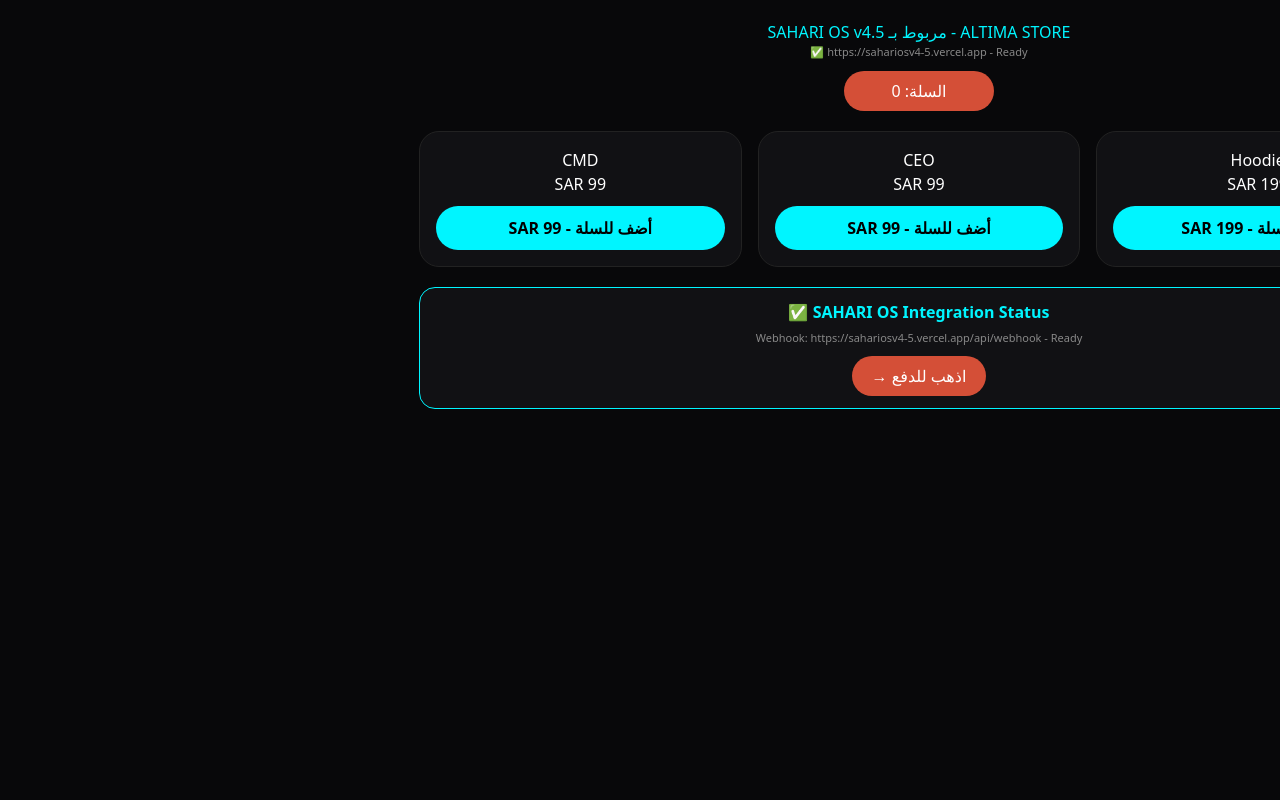
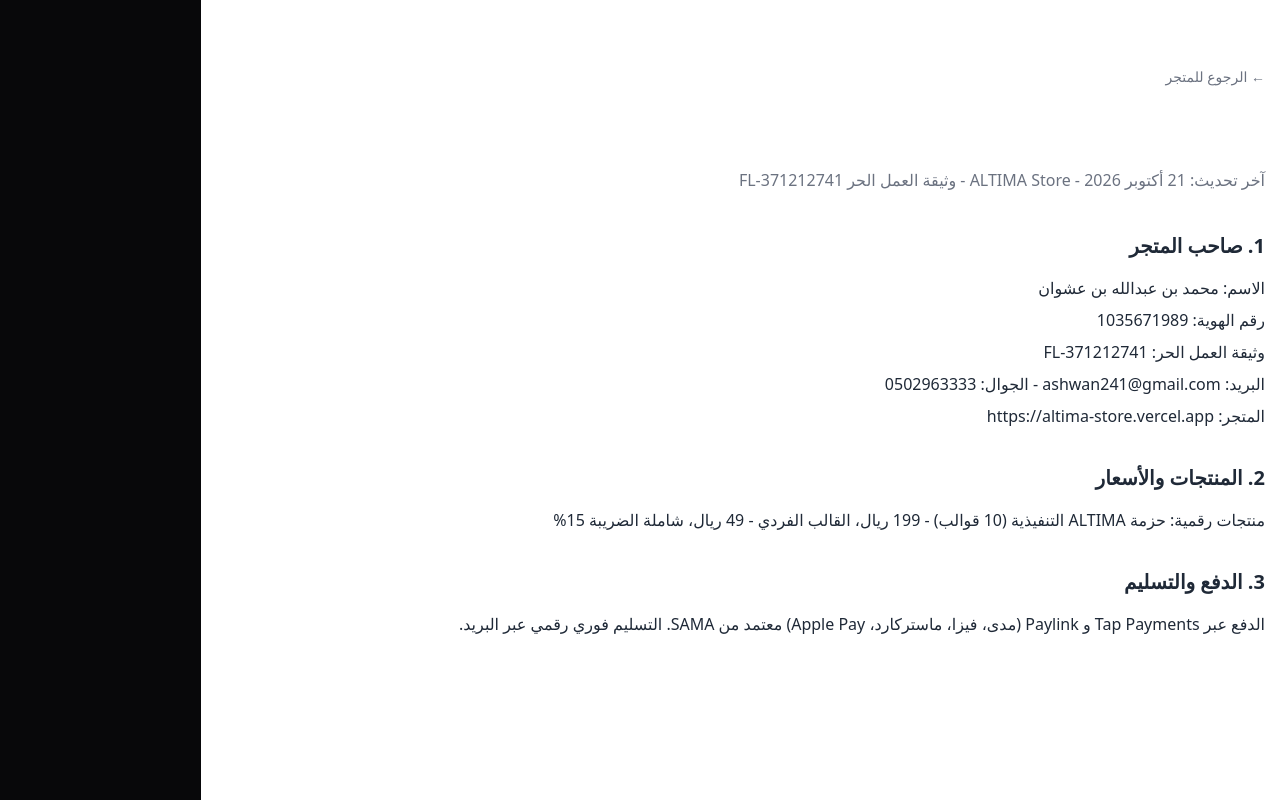
Before and after one commit to altima261/altima-store, a Next.js app: page /terms in a window 1280 px wide. Built offline with nearby package versions, Linux system fonts and the light colour scheme.

Commit message:
Refactor terms page and remove cart functionality

```diff
--- a/app/terms/page.tsx
+++ b/app/terms/page.tsx
@@ -1,51 +1,28 @@
-'use client';
-import { useState } from 'react';
+export default function TermsPage() {
+  return (
+    <div className="min-h-screen bg-white" dir="rtl">
+      <div className="max-w-4xl mx-auto px-6 py-16">
+        <div className="mb-8">
+          <a href="/" className="text-sm text-gray-500 hover:text-black">← الرجوع للمتجر</a>
+        </div>
+        <h1 className="text-4xl font-black mb-2">الشروط والأحكام</h1>
+        <p className="text-gray-500 mb-10">آخر تحديث: 21 أكتوبر 2026 - ALTIMA Store - وثيقة العمل الحر FL-371212741</p>
 
-export default function Page() {
-  const [cart, setCart] = useState(0);
-
-  function order(p: string, amount: number) {
-    setCart(c => c + 1);
-    fetch('https://sahariosv4-5.vercel.app/api/webhook', {
-      method: 'POST',
-      headers: { 'Content-Type': 'application/json' },
-      body: JSON.stringify({
-        product: p,
-        amount: amount,
-        customer: 'Guest',
-        order_id: 'ALT-' + Date.now(),
-        time: new Date().toISOString(),
-        source: 'altima-store'
-      })
-    });
-  }
-
-  return (
-    <div dir="rtl" style={{ minHeight: '100vh', background: '#08080a', color: '#fff', padding: 20 }}>
-      <div style={{ maxWidth: 1000, margin: '0 auto' }}>
-        <h1 style={{ textAlign: 'center', color: '#00F5FF' }}>ALTIMA STORE - مربوط بـ SAHARI OS v4.5</h1>
-        <p style={{ textAlign: 'center', fontSize: 11, color: '#888' }}>https://sahariosv4-5.vercel.app - Ready ✅</p>
-        <div style={{ textAlign: 'center', background: '#D44F37', color: '#fff', padding: 8, borderRadius: 999, margin: '10px auto', width: 150 }}>السلة: {cart}</div>
-        <div style={{ display: 'grid', gridTemplateColumns: 'repeat(auto-fit, minmax(260px, 1fr))', gap: 16, marginTop: 20 }}>
-          <div style={{ background: '#111114', border: '1px solid #222', borderRadius: 20, padding: 16, textAlign: 'center' }}>
-            <h3>Hoodie</h3><p>199 SAR</p>
-            <button onClick={() => order('Hoodie Altima - 199 SAR', 199)} style={{ width: '100%', height: 44, borderRadius: 999, background: '#00F5FF', color: '#000', fontWeight: 900, border: 'none', cursor: 'pointer', marginTop: 10 }}>أضف للسلة - 199 SAR</button>
-          </div>
-          <div style={{ background: '#111114', border: '1px solid #222', borderRadius: 20, padding: 16, textAlign: 'center' }}>
-            <h3>CEO</h3><p>99 SAR</p>
-            <button onClick={() => order('CEO - 99 SAR', 99)} style={{ width: '100%', height: 44, borderRadius: 999, background: '#00F5FF', color: '#000', fontWeight: 900, border: 'none', cursor: 'pointer', marginTop: 10 }}>أضف للسلة - 99 SAR</button>
-          </div>
-          <div style={{ background: '#111114', border: '1px solid #222', borderRadius: 20, padding: 16, textAlign: 'center' }}>
-            <h3>CMD</h3><p>99 SAR</p>
-            <button onClick={() => order('CMD - 99 SAR', 99)} style={{ width: '100%', height: 44, borderRadius: 999, background: '#00F5FF', color: '#000', fontWeight: 900, border: 'none', cursor: 'pointer', marginTop: 10 }}>أضف للسلة - 99 SAR</button>
-          </div>
-        </div>
-        <div style={{ marginTop: 20, background: '#111114', border: '1px solid #00F5FF', borderRadius: 16, padding: 12, textAlign: 'center' }}>
-          <div style={{ color: '#00F5FF', fontWeight: 900 }}>SAHARI OS Integration Status ✅</div>
-          <div style={{ fontSize: 11, color: '#888', marginTop: 6 }}>Webhook: https://sahariosv4-5.vercel.app/api/webhook - Ready</div>
-          <a href="/checkout" style={{ display: 'inline-block', marginTop: 10, background: '#D44F37', color: '#fff', padding: '8px 20px', borderRadius: 999, textDecoration: 'none' }}>اذهب للدفع →</a>
+        <div className="space-y-8 text- leading-8 text-gray-800">
+          <section>
+            <h2 className="text-xl font-bold mb-3">1. صاحب المتجر</h2>
+            <p>الاسم: محمد بن عبدالله بن عشوان<br/>رقم الهوية: 1035671989<br/>وثيقة العمل الحر: FL-371212741<br/>البريد: ashwan241@gmail.com - الجوال: 0502963333<br/>المتجر: https://altima-store.vercel.app</p>
+          </section>
+          <section>
+            <h2 className="text-xl font-bold mb-3">2. المنتجات والأسعار</h2>
+            <p>منتجات رقمية: حزمة ALTIMA التنفيذية (10 قوالب) - 199 ريال، القالب الفردي - 49 ريال، شاملة الضريبة 15%</p>
+          </section>
+          <section>
+            <h2 className="text-xl font-bold mb-3">3. الدفع والتسليم</h2>
+            <p>الدفع عبر Tap Payments و Paylink (مدى، فيزا، ماستركارد، Apple Pay) معتمد من SAMA. التسليم فوري رقمي عبر البريد.</p>
+          </section>
         </div>
       </div>
     </div>
-  );
+  )
 }
```
